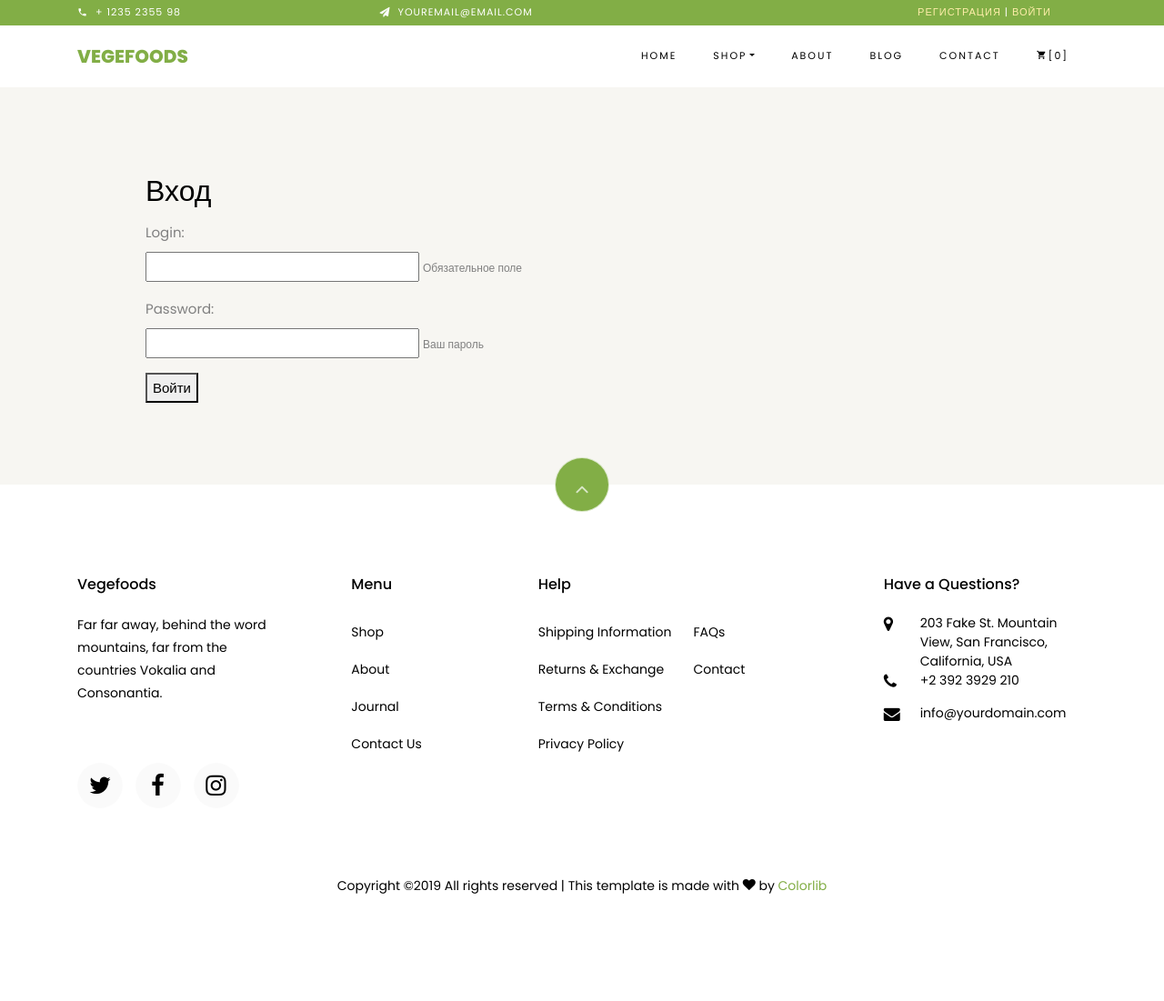
After one commit to deceptikon/eshop_demo, a Django app: page /login in a window 1280 px wide. The commit adds this page. Shown: the whole page at 91% size. Run offline with Django 3.2, Linux system fonts and the light colour scheme; some libraries are stand-ins or nearby versions; some web fonts are replaced.

Commit message:
Add draft register-login-logout mechanism

```diff
--- /dev/null
+++ b/proj/eshop/forms.py
@@ -0,0 +1,20 @@
+from django import forms
+from django.contrib.auth.forms import UserCreationForm
+from django.contrib.auth.models import User
+
+
+class LoginForm(forms.Form):
+    login = forms.CharField(max_length=254, help_text='Обязательное поле')
+    password = forms.CharField(
+        widget=forms.PasswordInput(),
+        max_length=254,
+        help_text="Ваш пароль"
+    )
+
+class RegisterForm(UserCreationForm):
+    username = forms.CharField(max_length=254, help_text='Обязательное поле')
+    email = forms.EmailField(max_length=254, help_text='Обязательное поле.')
+
+    class Meta:
+        model = User
+        fields = ('username', 'email', 'password1', 'password2', )
--- /dev/null
+++ b/proj/eshop/templates/base.html
@@ -0,0 +1,215 @@
+<!DOCTYPE html>
+{% load static %}
+<html lang="en">
+  <head>
+    <title>Vegefoods - Free Bootstrap 4 Template by Colorlib</title>
+    <meta charset="utf-8">
+    <meta name="viewport" content="width=device-width, initial-scale=1, shrink-to-fit=no">
+
+    <link href="https://fonts.googleapis.com/css?family=Poppins:200,300,400,500,600,700,800&display=swap" rel="stylesheet">
+    <link href="https://fonts.googleapis.com/css?family=Lora:400,400i,700,700i&display=swap" rel="stylesheet">
+    <link href="https://fonts.googleapis.com/css?family=Amatic+SC:400,700&display=swap" rel="stylesheet">
+
+    <link rel="stylesheet" href="{% static "css/open-iconic-bootstrap.min.css" %}">
+    <link rel="stylesheet" href="{% static "css/animate.css" %}">
+
+    <link rel="stylesheet" href="{% static "css/owl.carousel.min.css" %}">
+    <link rel="stylesheet" href="{% static "css/owl.theme.default.min.css" %}">
+    <link rel="stylesheet" href="{% static "css/magnific-popup.css" %}">
+
+    <link rel="stylesheet" href="{% static "css/aos.css" %}">
+
+    <link rel="stylesheet" href="{% static "css/ionicons.min.css" %}">
+
+    <link rel="stylesheet" href="{% static "css/bootstrap-datepicker.css" %}">
+    <link rel="stylesheet" href="{% static "css/jquery.timepicker.css" %}">
+
+
+    <link rel="stylesheet" href="{% static "css/flaticon.css" %}">
+    <link rel="stylesheet" href="{% static "css/icomoon.css" %}">
+    <link rel="stylesheet" href="{% static "css/style.css" %}">
+      <style>
+          .text a{
+            color: #FFEEAA;
+          }
+      </style>
+  </head>
+  <body class="goto-here">
+		<div class="py-1 bg-primary">
+    	<div class="container">
+    		<div class="row no-gutters d-flex align-items-start align-items-center px-md-0">
+	    		<div class="col-lg-12 d-block">
+		    		<div class="row d-flex">
+		    			<div class="col-md pr-4 d-flex topper align-items-center">
+					    	<div class="icon mr-2 d-flex justify-content-center align-items-center"><span class="icon-phone2"></span></div>
+						    <span class="text">+ 1235 2355 98</span>
+					    </div>
+					    <div class="col-md pr-4 d-flex topper align-items-center">
+					    	<div class="icon mr-2 d-flex justify-content-center align-items-center"><span class="icon-paper-plane"></span></div>
+						    <span class="text">youremail@email.com</span>
+					    </div>
+					    <div class="col-md-5 pr-4 d-flex topper align-items-center text-lg-right">
+                            {% if user.is_authenticated %}
+                            <span class="text">
+                                    Привет {{ user.get_username }} | <a href="/logout">Выйти</a>
+                                </span>
+                            {% else %}
+                                <span class="text">
+                                    <a href="register">Регистрация</a> | <a href="/login">Войти</a>
+                                </span>
+
+                            {% endif %}
+					    </div>
+				    </div>
+			    </div>
+		    </div>
+		  </div>
+    </div>
+    <nav class="navbar navbar-expand-lg navbar-dark ftco_navbar bg-dark ftco-navbar-light" id="ftco-navbar">
+	    <div class="container">
+	      <a class="navbar-brand" href="index.html">Vegefoods</a>
+	      <button class="navbar-toggler" type="button" data-toggle="collapse" data-target="#ftco-nav" aria-controls="ftco-nav" aria-expanded="false" aria-label="Toggle navigation">
+	        <span class="oi oi-menu"></span> Menu
+	      </button>
+
+	      <div class="collapse navbar-collapse" id="ftco-nav">
+	        <ul class="navbar-nav ml-auto">
+	          <li class="nav-item"><a href="index.html" class="nav-link">Home</a></li>
+	          <li class="nav-item dropdown">
+              <a class="nav-link dropdown-toggle" href="#" id="dropdown04" data-toggle="dropdown" aria-haspopup="true" aria-expanded="false">Shop</a>
+              <div class="dropdown-menu" aria-labelledby="dropdown04">
+              	<a class="dropdown-item" href="shop.html">Shop</a>
+              	<a class="dropdown-item" href="wishlist.html">Wishlist</a>
+                <a class="dropdown-item" href="product-single.html">Single Product</a>
+                <a class="dropdown-item" href="cart.html">Cart</a>
+                <a class="dropdown-item" href="checkout.html">Checkout</a>
+              </div>
+            </li>
+	          <li class="nav-item"><a href="about.html" class="nav-link">About</a></li>
+	          <li class="nav-item"><a href="blog.html" class="nav-link">Blog</a></li>
+	          <li class="nav-item active"><a href="contact.html" class="nav-link">Contact</a></li>
+	          <li class="nav-item cta cta-colored"><a href="cart.html" class="nav-link"><span class="icon-shopping_cart"></span>[0]</a></li>
+
+	        </ul>
+	      </div>
+	    </div>
+	  </nav>
+    <!-- END nav -->
+
+<!--    <div class="hero-wrap hero-bread" style="background-image: url('images/bg_1.jpg');">-->
+<!--      <div class="container">-->
+<!--        <div class="row no-gutters slider-text align-items-center justify-content-center">-->
+<!--          <div class="col-md-9 ftco-animate text-center">-->
+<!--          	<p class="breadcrumbs"><span class="mr-2"><a href="index.html">Home</a></span> <span>Contact us</span></p>-->
+<!--            <h1 class="mb-0 bread">Contact us</h1>-->
+<!--          </div>-->
+<!--        </div>-->
+<!--      </div>-->
+<!--    </div>-->
+
+        <section class="ftco-section contact-section bg-light">
+            {% block content %}
+            {% endblock %}
+        </section>
+
+    <footer class="ftco-footer ftco-section">
+      <div class="container">
+      	<div class="row">
+      		<div class="mouse">
+						<a href="#" class="mouse-icon">
+							<div class="mouse-wheel"><span class="ion-ios-arrow-up"></span></div>
+						</a>
+					</div>
+      	</div>
+        <div class="row mb-5">
+          <div class="col-md">
+            <div class="ftco-footer-widget mb-4">
+              <h2 class="ftco-heading-2">Vegefoods</h2>
+              <p>Far far away, behind the word mountains, far from the countries Vokalia and Consonantia.</p>
+              <ul class="ftco-footer-social list-unstyled float-md-left float-lft mt-5">
+                <li class="ftco-animate"><a href="#"><span class="icon-twitter"></span></a></li>
+                <li class="ftco-animate"><a href="#"><span class="icon-facebook"></span></a></li>
+                <li class="ftco-animate"><a href="#"><span class="icon-instagram"></span></a></li>
+              </ul>
+            </div>
+          </div>
+          <div class="col-md">
+            <div class="ftco-footer-widget mb-4 ml-md-5">
+              <h2 class="ftco-heading-2">Menu</h2>
+              <ul class="list-unstyled">
+                <li><a href="#" class="py-2 d-block">Shop</a></li>
+                <li><a href="#" class="py-2 d-block">About</a></li>
+                <li><a href="#" class="py-2 d-block">Journal</a></li>
+                <li><a href="#" class="py-2 d-block">Contact Us</a></li>
+              </ul>
+            </div>
+          </div>
+          <div class="col-md-4">
+             <div class="ftco-footer-widget mb-4">
+              <h2 class="ftco-heading-2">Help</h2>
+              <div class="d-flex">
+	              <ul class="list-unstyled mr-l-5 pr-l-3 mr-4">
+	                <li><a href="#" class="py-2 d-block">Shipping Information</a></li>
+	                <li><a href="#" class="py-2 d-block">Returns &amp; Exchange</a></li>
+	                <li><a href="#" class="py-2 d-block">Terms &amp; Conditions</a></li>
+	                <li><a href="#" class="py-2 d-block">Privacy Policy</a></li>
+	              </ul>
+	              <ul class="list-unstyled">
+	                <li><a href="#" class="py-2 d-block">FAQs</a></li>
+	                <li><a href="#" class="py-2 d-block">Contact</a></li>
+	              </ul>
+	            </div>
+            </div>
+          </div>
+          <div class="col-md">
+            <div class="ftco-footer-widget mb-4">
+            	<h2 class="ftco-heading-2">Have a Questions?</h2>
+            	<div class="block-23 mb-3">
+	              <ul>
+	                <li><span class="icon icon-map-marker"></span><span class="text">203 Fake St. Mountain View, San Francisco, California, USA</span></li>
+	                <li><a href="#"><span class="icon icon-phone"></span><span class="text">+2 392 3929 210</span></a></li>
+	                <li><a href="#"><span class="icon icon-envelope"></span><span class="text">info@yourdomain.com</span></a></li>
+	              </ul>
+	            </div>
+            </div>
+          </div>
+        </div>
+        <div class="row">
+          <div class="col-md-12 text-center">
+
+            <p><!-- Link back to Colorlib can't be removed. Template is licensed under CC BY 3.0. -->
+						  Copyright &copy;<script>document.write(new Date().getFullYear());</script> All rights reserved | This template is made with <i class="icon-heart color-danger" aria-hidden="true"></i> by <a href="https://colorlib.com" target="_blank">Colorlib</a>
+						  <!-- Link back to Colorlib can't be removed. Template is licensed under CC BY 3.0. -->
+						</p>
+          </div>
+        </div>
+      </div>
+    </footer>
+
+
+
+
+
+        <!-- loader -->
+        <div id="ftco-loader" class="show fullscreen"><svg class="circular" width="48px" height="48px"><circle class="path-bg" cx="24" cy="24" r="22" fill="none" stroke-width="4" stroke="#eeeeee"/><circle class="path" cx="24" cy="24" r="22" fill="none" stroke-width="4" stroke-miterlimit="10" stroke="#F96D00"/></svg></div>
+
+
+        <script src="{% static "js/jquery.min.js" %}"></script>
+  <script src="{% static "js/jquery-migrate-3.0.1.min.js" %}"></script>
+        <script src="{% static "js/popper.min.js" %}"></script>
+  <script src="{% static "js/bootstrap.min.js" %}"></script>
+        <script src="{% static "js/jquery.easing.1.3.js" %}"></script>
+  <script src="{% static "js/jquery.waypoints.min.js" %}"></script>
+        <script src="{% static "js/jquery.stellar.min.js" %}"></script>
+  <script src="{% static "js/owl.carousel.min.js" %}"></script>
+        <script src="{% static "js/jquery.magnific-popup.min.js" %}"></script>
+  <script src="{% static "js/aos.js" %}"></script>
+        <script src="{% static "js/jquery.animateNumber.min.js" %}"></script>
+  <script src="{% static "js/bootstrap-datepicker.js" %}"></script>
+        <script src="{% static "js/scrollax.min.js" %}"></script>
+  <script src="https://maps.googleapis.com/maps/api/js?key=AIzaSyBVWaKrjvy3MaE7SQ74_uJiULgl1JY0H2s&sensor=false"></script>
+        <script src="{% static "js/google-map.js" %}"></script>
+  <script src="{% static "js/main.js" %}"></script>
+
+  </body>
+</html>
--- /dev/null
+++ b/proj/eshop/templates/login.html
@@ -0,0 +1,23 @@
+{% extends 'base.html' %}
+
+{% block content %}
+<div style="max-width: 960px; margin: 0 auto;">
+  <h2>Вход</h2>
+  <form method="post">
+    {% csrf_token %}
+    {% for field in form %}
+    <p>
+      {{ field.label_tag }}<br>
+      {{ field }}
+      {% if field.help_text %}
+      <small style="color: grey">{{ field.help_text }}</small>
+      {% endif %}
+      {% for error in field.errors %}
+    <p style="color: red">{{ error }}</p>
+    {% endfor %}
+    </p>
+    {% endfor %}
+    <button type="submit">Войти</button>
+  </form>
+</div>
+{% endblock %}
--- a/proj/eshop/urls.py
+++ b/proj/eshop/urls.py
@@ -6,5 +6,8 @@ from . import views
 urlpatterns = [
     path('', views.index, name='index'),
     path('category', views.cats, name='products_category_all'),
-    path('category/<slug:slug>', views.cats, name='products_category')
+    path('category/<slug:slug>', views.cats, name='products_category'),
+    path('login', views.log_in, name='login'),
+    path('logout', views.log_out, name='logout'),
+    path('register', views.register, name='register'),
 ] + static(settings.STATIC_URL, document_root=settings.STATIC_ROOT)
--- a/proj/eshop/views.py
+++ b/proj/eshop/views.py
@@ -1,10 +1,12 @@
 from django.shortcuts import render
 from django.http import HttpResponse
 from django.shortcuts import redirect
+from django.contrib.auth import authenticate, login, logout
 
 from django.core.exceptions import ObjectDoesNotExist
 
 from .models import Product, Category, Cart, CartContent
+from .forms import RegisterForm, LoginForm
 
 # Create your views here.
 def index(request):
@@ -55,3 +57,36 @@ def cats(request, slug=None):
 
     context = { 'cats': cats, 'products': products,  'cart_records': cart_records }
     return render(request, 'cats.html', context)
+
+def register(request):
+    if request.method == 'POST':
+        form = RegisterForm(request.POST)
+        if form.is_valid():
+            user = form.save(commit=False)
+            user.is_active = False
+            user.save()
+            return redirect('products_category_all')
+    else:
+        form = RegisterForm()
+    return render(request, 'register.html', {'form': form})
+
+def log_in(request):
+    if request.method == 'POST':
+        form = LoginForm(request.POST)
+        if form.is_valid():
+            username = form.cleaned_data['login']
+            password = form.cleaned_data['password']
+            user = authenticate(username=username, password=password)
+            if user is not None:
+                login(request, user)
+                return redirect('products_category_all')
+            else:
+                form.add_error('Bad login')
+    else:
+        form = LoginForm()
+
+    return render(request, 'login.html', { 'form': form })
+
+def log_out(request):
+    logout(request)
+    return redirect('products_category_all')
```
Also changed, not shown: proj/eshop/templates/cats.html (+7 -10 lines), proj/eshop/templates/register.html (added, +23 -0 lines).
